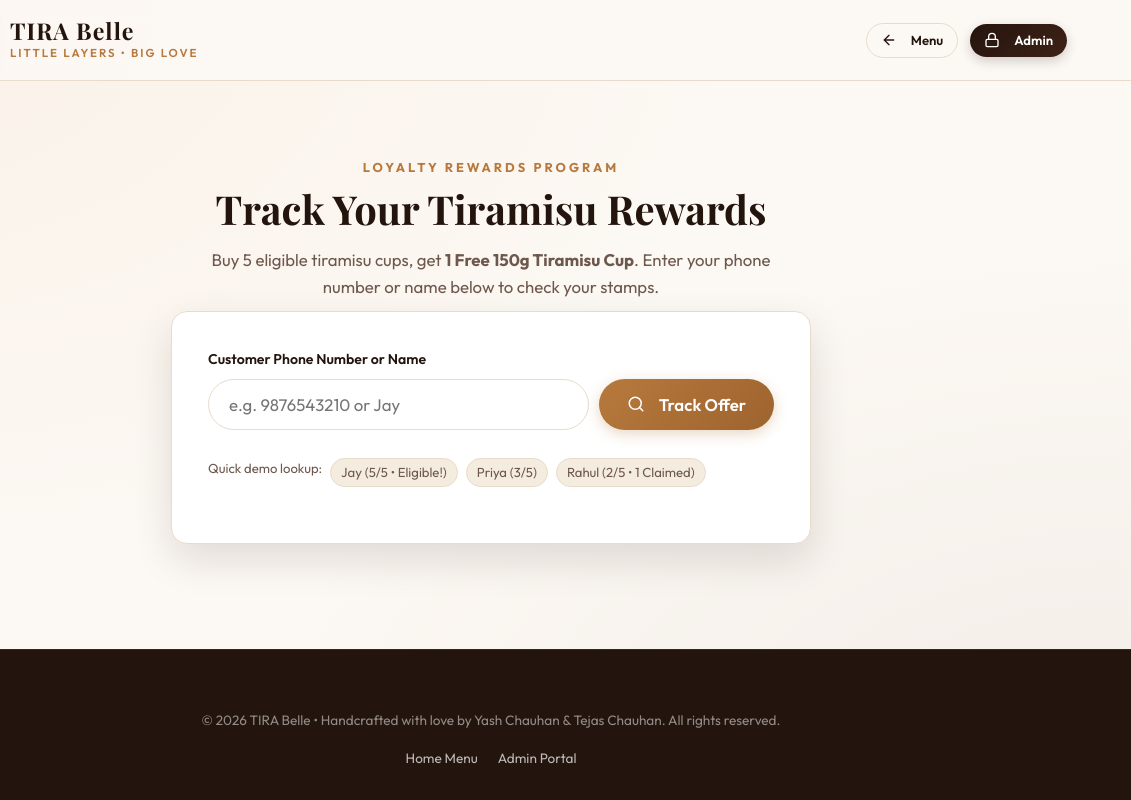
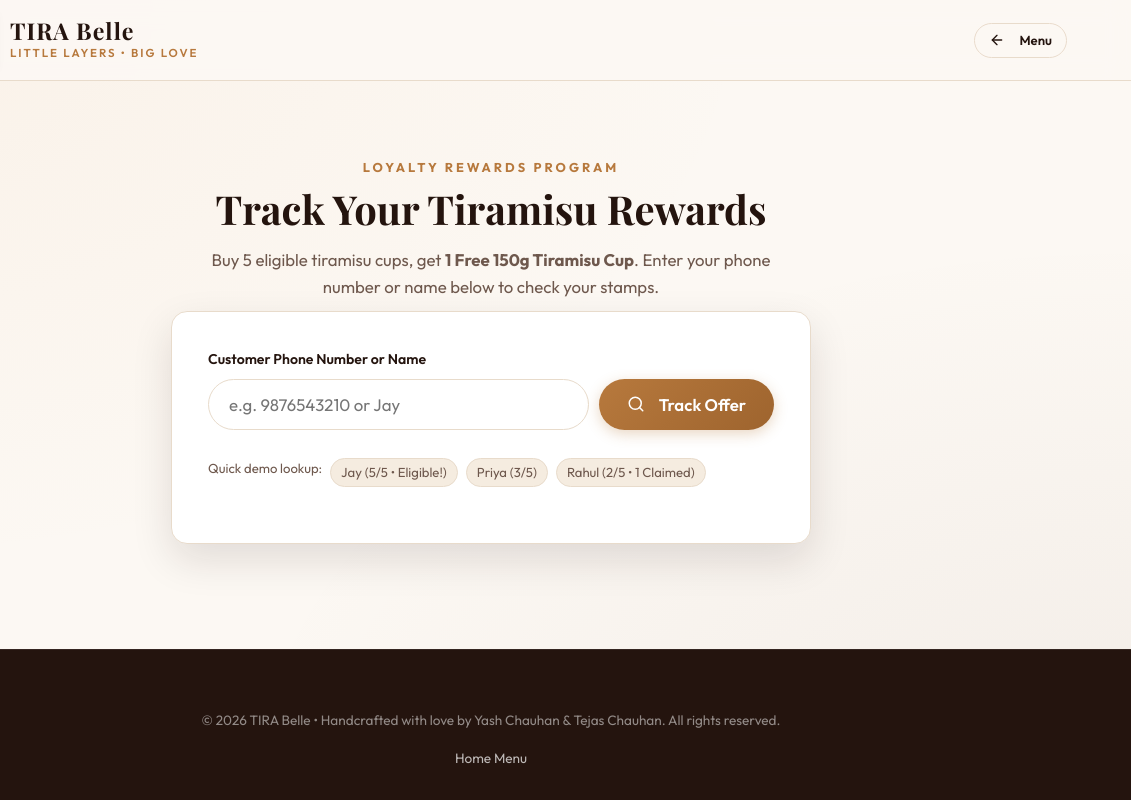
Before and after one commit to Abhay2151060/tira-belle, a plain HTML site: page tracker.html in a window 1280 px wide. Shown: the full height of the page, 149-1280 px from the left. Drawn offline with nearby package versions, Linux system fonts and the light colour scheme; a web font is replaced by a local one.

Commit message:
fix(tracker): remove admin portal links from customer loyalty tracker

```diff
--- a/tracker.html
+++ b/tracker.html
@@ -72,10 +72,6 @@
                 <a href="index.html" class="btn btn-outline btn-sm">
                     <i data-lucide="arrow-left" data-size="16"></i>
                     <span>Menu</span>
-                </a>
-                <a href="admin.html" class="btn btn-primary btn-sm">
-                    <i data-lucide="lock" data-size="16"></i>
-                    <span>Admin</span>
                 </a>
             </div>
         </div>
@@ -225,7 +221,6 @@
             <p>© 2026 TIRA Belle • Handcrafted with love by Yash Chauhan &amp; Tejas Chauhan. All rights reserved.</p>
             <div style="display: flex; gap: 20px;">
                 <a href="index.html" style="color: rgba(255,255,255,0.7);">Home Menu</a>
-                <a href="admin.html" style="color: rgba(255,255,255,0.7);">Admin Portal</a>
             </div>
         </div>
     </footer>
```
